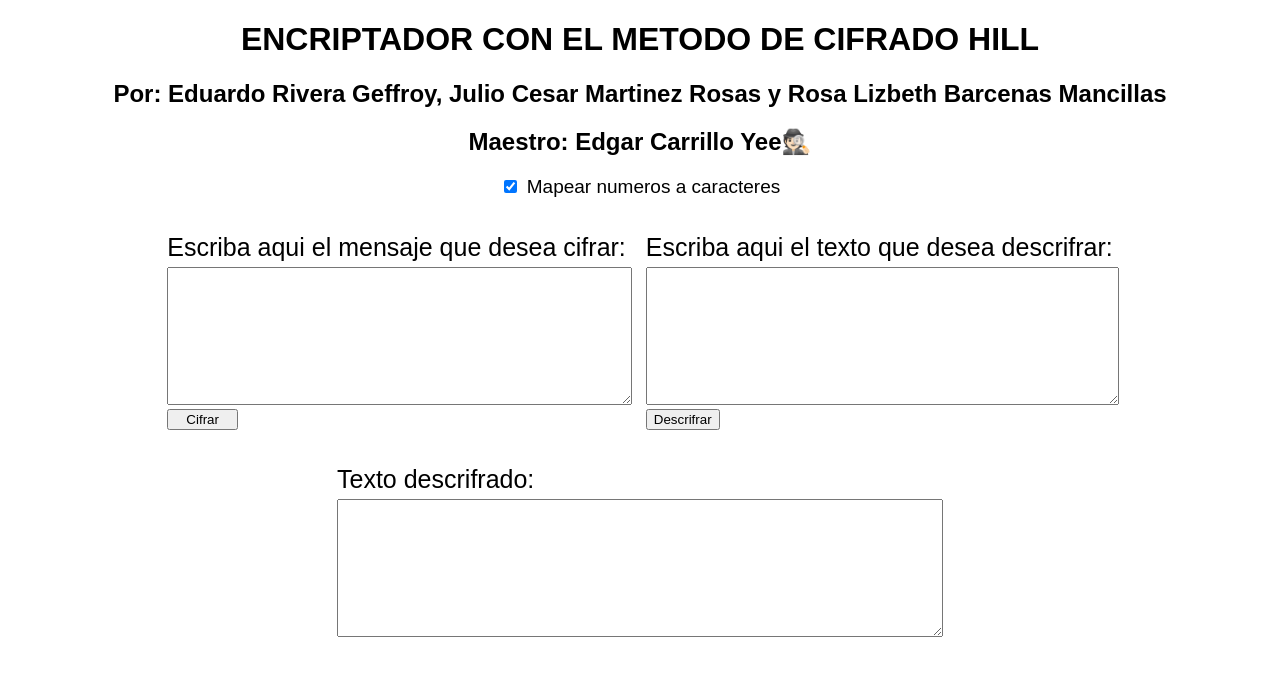
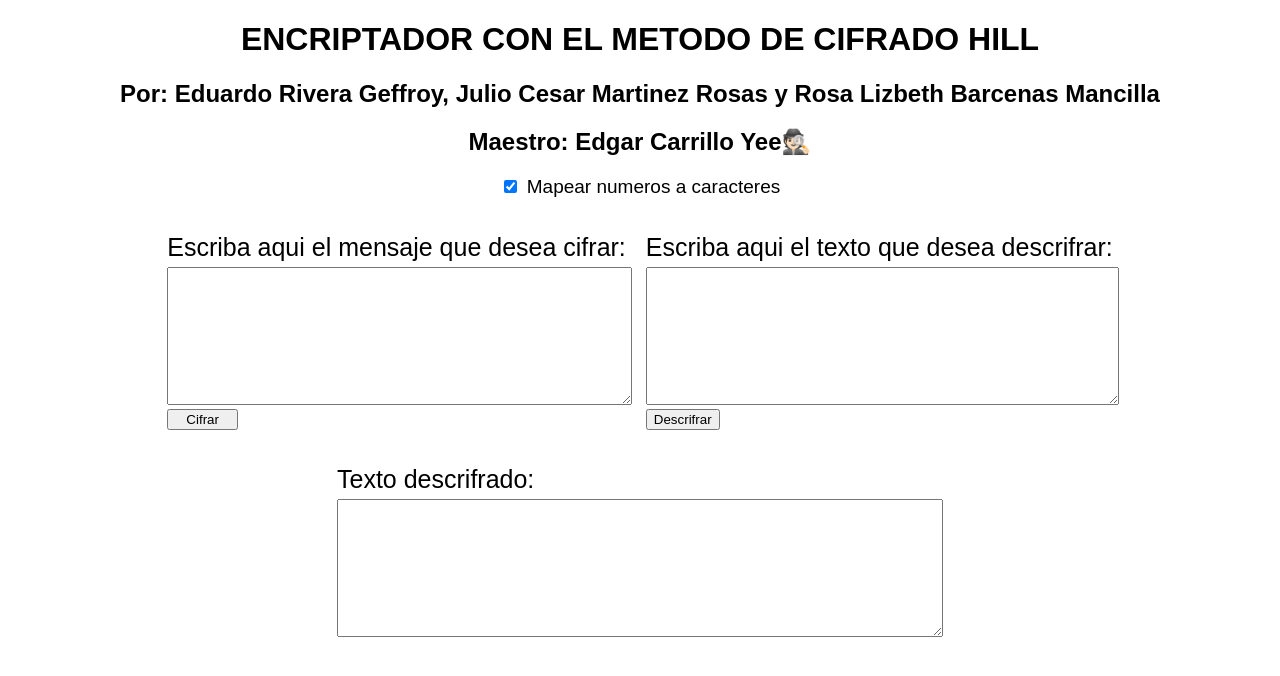
Before and after one commit to Coolhatena/encriptador, a plain HTML site: page index.html in a window 1280 px wide. Drawn offline with Linux system fonts and the light colour scheme; a web font is replaced by a local one.

Commit message:
Remove s

```diff
--- a/index.html
+++ b/index.html
@@ -20,7 +20,7 @@
   <body>
     <header>
       <h1>ENCRIPTADOR CON EL METODO DE CIFRADO HILL</h1>
-      <h2>Por: Eduardo Rivera Geffroy, Julio Cesar Martinez Rosas y Rosa Lizbeth Barcenas Mancillas</h2>
+      <h2>Por: Eduardo Rivera Geffroy, Julio Cesar Martinez Rosas y Rosa Lizbeth Barcenas Mancilla</h2>
       <h2>Maestro: Edgar Carrillo Yee🕵🏻‍</h2>
     </header>
 
```
